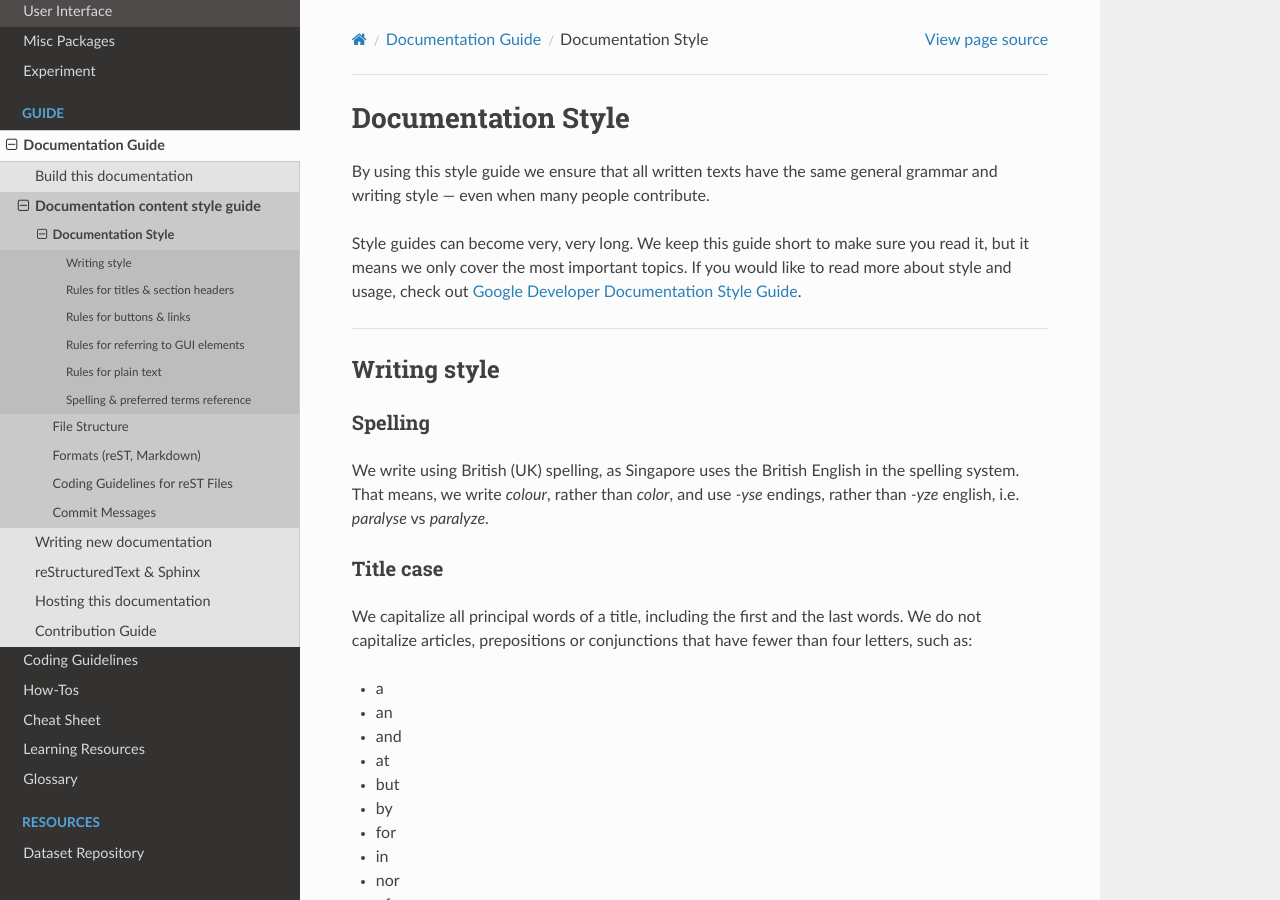
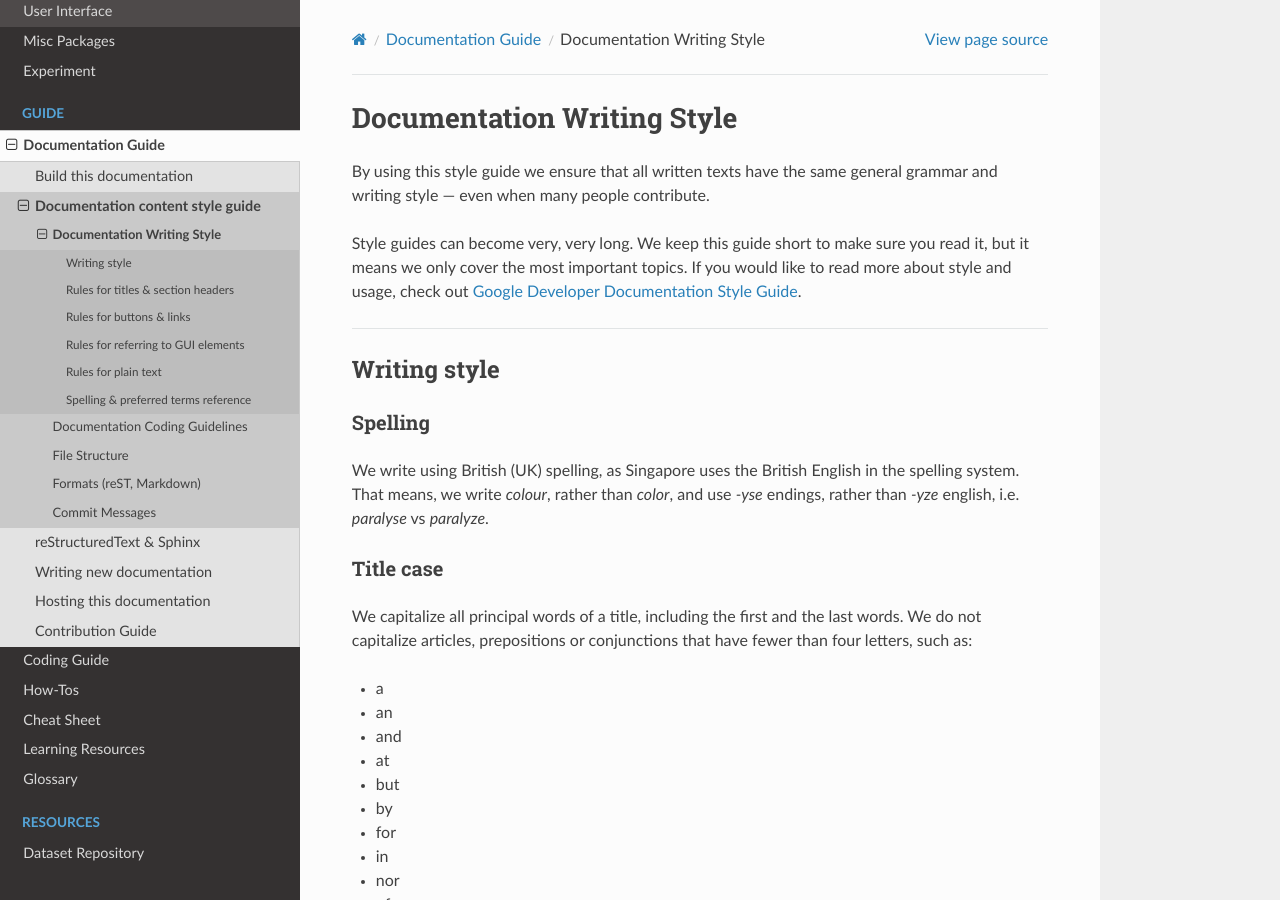
Before and after one commit to tky1026/rris_doc, a Sphinx documentation site: the page built from docs/source/Doc/Guide/Documentation/doc_writing.rst, in a window 1280 px wide and 900 px high. Built offline with Sphinx 7.4.7 and the Read the Docs theme 2.0.0, drawn with Linux system fonts in a browser that asks for light colours; pages that are not in the unit, such as notebooks, are missing from menus; some of the changed text lies outside the part shown.

Commit message:
reorganize

```diff
--- a/docs/source/Doc/Guide/Coding/reSTSphinx/code_rst.rst
+++ b/docs/source/Doc/Guide/Coding/reSTSphinx/code_rst.rst
@@ -19,6 +21,6 @@
 
    code_rst_intro
    code_rst_syntax
+   code_rst_ref
    code_rst_pitfall
    code_rst_cheatsheet
-   code_rst_ref
--- a/docs/source/Doc/Guide/Documentation/doc_guide_rst.rst
+++ b/docs/source/Doc/Guide/Documentation/doc_guide_rst.rst
@@ -1,8 +1,8 @@
 .. _doc-cgl-rest:
 
-================================
-Coding Guidelines for reST Files
-================================
+===============================
+Documentation Coding Guidelines
+===============================
 
 Basic formatting rules
 ======================
--- a/docs/source/Doc/Guide/Documentation/doc_writing.rst
+++ b/docs/source/Doc/Guide/Documentation/doc_writing.rst
@@ -1,6 +1,6 @@
-===================
-Documentation Style
-===================
+===========================
+Documentation Writing Style
+===========================
 
 By using this style guide we ensure that all written texts have the same general grammar and writing style — even when many people contribute.
 
--- a/docs/source/TOC.rst
+++ b/docs/source/TOC.rst
@@ -32,7 +32,7 @@
    :caption: Guide
 
    Documentation Guide <Doc/Guide/guide_doc>
-   Coding Guidelines <Doc/Guide/guide_code>
+   Coding Guide <Doc/Guide/guide_code>
    How-Tos <Doc/Guide/howto.rst>
    Cheat Sheet <Doc/Guide/cheat_sheet>
    Learning Resources <Doc/Guide/learning>
```
Also changed, not shown: other parts of docs/source/Doc/Guide/Coding/reSTSphinx/code_rst.rst (+2 -0 lines), other parts of docs/source/Doc/Guide/Documentation/doc_writing.rst (+1 -1 lines), docs/source/Doc/Guide/guide_doc.rst (+34 -30 lines), 1 other file.
